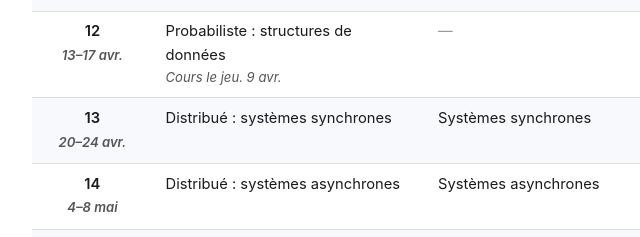
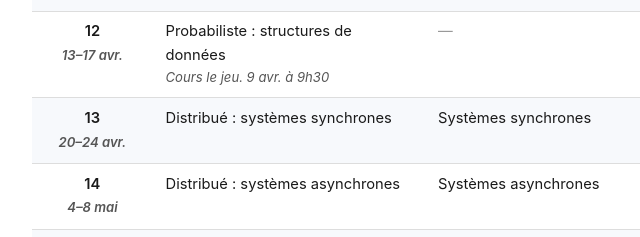
Before and after one commit to BioDisCo/algo2-website, a plain HTML site: page index.html in a window 1280 px wide. Shown: the part 930-1167 px from the top of the page, 152-792 px from the left. Drawn offline with Linux system fonts and the light colour scheme.

Commit message:
Added time for lecture on April 9

```diff
--- a/index.html
+++ b/index.html
@@ -203,7 +203,7 @@
         <tr>
             <td>12<br><span class="note">13&ndash;17 avr.</span></td>
             <td>Probabiliste : structures de données
-                <div class="note">Cours le jeu. 9 avr.</div>
+                <div class="note">Cours le jeu. 9 avr. à 9h30</div>
             </td>
             <td class="no-class">&mdash;</td>
             <td>Structures de données probabilistes</td>
```
